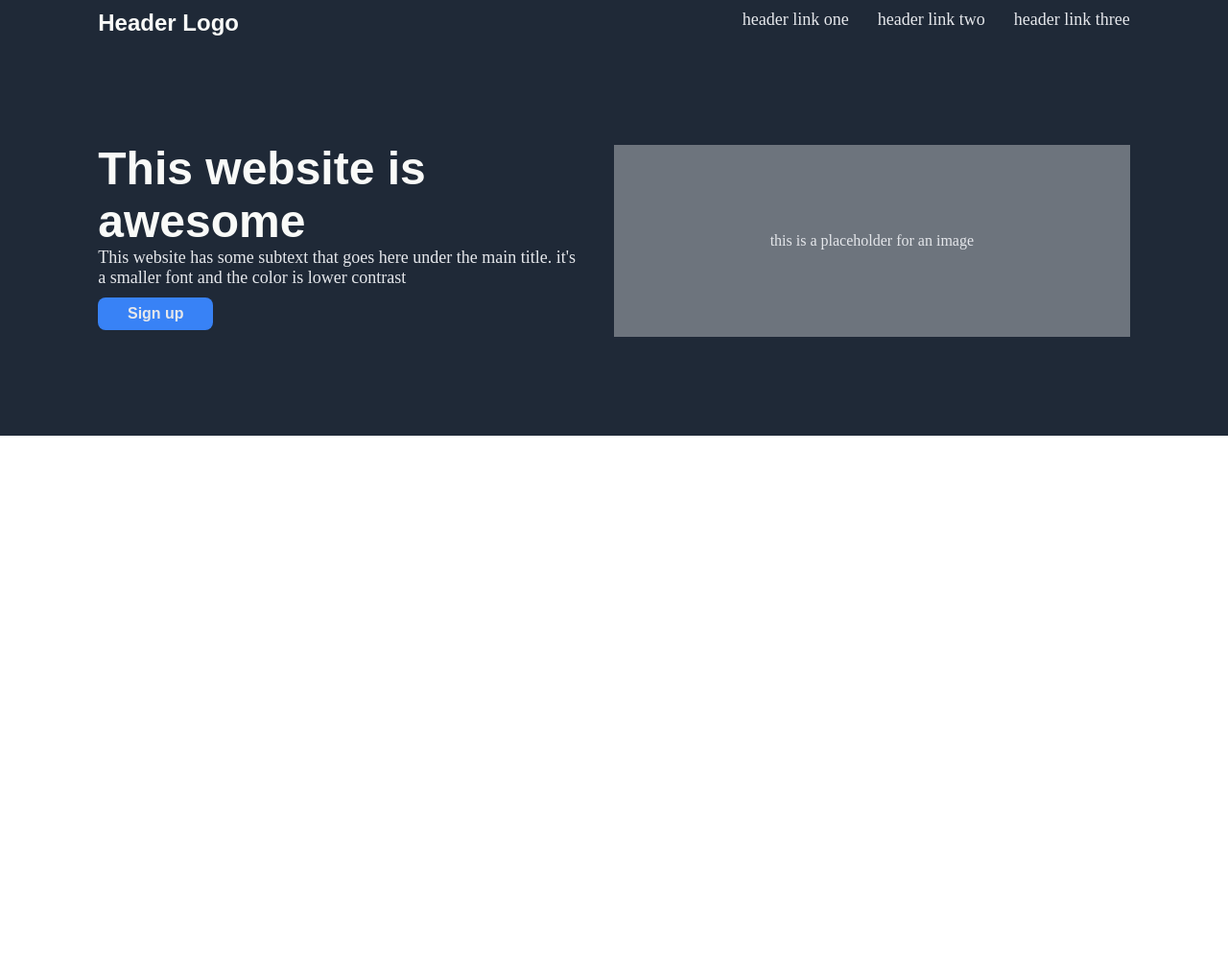
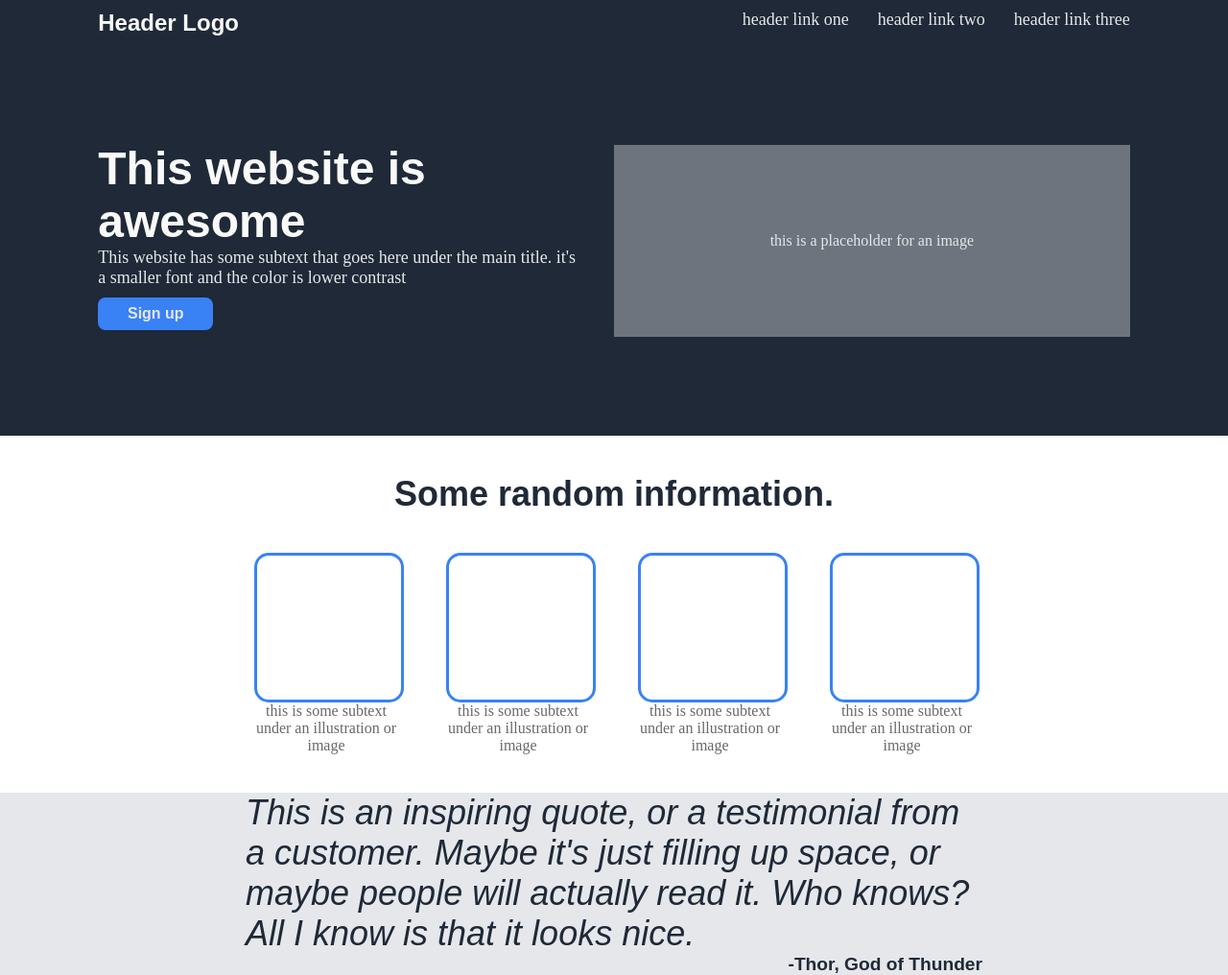
Before and after one commit to AndandLiu/landing-page, a plain HTML site: page index.html in a window 1280 px wide. Shown: the whole page at 96% size. Before the commit the page ends 800 px from the top, so only its background shows below. Drawn offline with Linux system fonts and the light colour scheme.

Commit message:
info and quote section

```diff
--- a/index.html
+++ b/index.html
@@ -28,16 +28,45 @@
                     Sign up
                 </div>
             </div>
-            <div class="image">
+            <div class="headerimage">
                 this is a placeholder for an image
             </div>
         </div>
     </div>
-
     <div>
-        <div>
-
+        <div class="infotitle">
+            Some random information.
         </div>
+        <div class="infoimagebox">
+            <div class="infoimagesubbox">
+                <div class="infoimage"></div>
+                <div>
+                    this is some subtext under an illustration or image
+                </div>
+            </div>
+            <div class="infoimagesubbox">
+                <div class="infoimage"></div>
+                <div>
+                    this is some subtext under an illustration or image
+                </div>
+            </div>
+            <div class="infoimagesubbox">
+                <div class="infoimage"></div>
+                <div>
+                    this is some subtext under an illustration or image
+                </div>
+            </div>
+            <div class="infoimagesubbox">
+                <div class="infoimage"></div>
+                <div>
+                    this is some subtext under an illustration or image
+                </div>
+            </div>
+        </div>
+    </div>
+    <div class="quote">
+        <div class="quotetext">This is an inspiring quote, or a testimonial from a customer. Maybe it's just filling up space, or maybe people will actually read it. Who knows? All I know is that it looks nice.</div>
+        <div class="quotename">-Thor, God of Thunder</div>
     </div>
 </body>
 </html>
--- a/style.css
+++ b/style.css
@@ -68,7 +68,7 @@ body {
   border-radius: 8px;
 }
 
-.image {
+.headerimage {
   background-color: #6d747d;
   color: #E5E7EB;
   width: 100%;
@@ -77,3 +77,56 @@ body {
   justify-content: center;
   align-items: center;
 }
+
+.infotitle {
+  color: #1F2937;
+  font-size: 36px;
+  font-weight: bolder;
+  font-family: Arial, Helvetica, sans-serif;
+  padding: 40px;
+  display: flex;
+  justify-content: center;
+}
+
+.infoimagebox {
+  display: flex;
+  gap: 50px;
+  justify-content: center;
+  padding-bottom: 40px;
+}
+
+.infoimagesubbox {
+  color: dimgray;
+  display: flex;
+  flex-direction: column;
+  text-align: center;
+  width: 150px;
+}
+
+.infoimage {
+  width: 100%;
+  height: 150px;
+  border: #3882F6 3px solid;
+  border-radius: 15px;
+}
+
+.quote {
+  background-color: #E5E7EB;
+  font-family: Arial, Helvetica, sans-serif;
+  display: flex;
+  flex-direction: column;
+  padding: 0 20%;
+}
+
+.quotetext {
+  color: #1F2937;
+  font-size: 36px;
+  font-style: italic;
+}
+
+.quotename {
+  color: #1F2937;
+  font-weight: bold;
+  font-size: larger;
+  text-align: end;
+}
```
